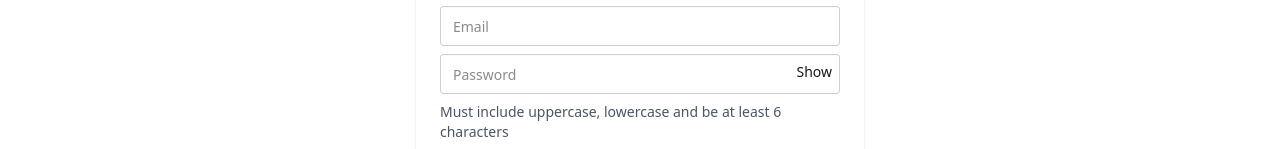
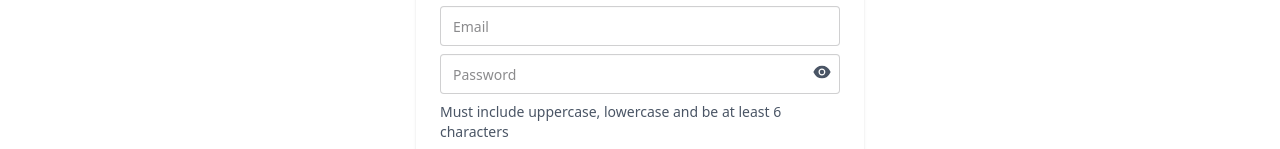
Before and after one commit to MollikaFaria06/ToyTopia, a React (Vite) app: page /register in a window 1280 px wide. Shown: the part 254-403 px from the top of the page. Built offline with nearby package versions, Linux system fonts and the light colour scheme; no server answers.

Commit message:
Added register page password field eye icon

```diff
--- a/src/pages/Register.jsx
+++ b/src/pages/Register.jsx
@@ -2,6 +2,7 @@ import React, { useContext, useState, useEffect } from "react";
 import { AuthContext } from "../contexts/AuthProvider";
 import { useNavigate, Link } from "react-router-dom";
 import Swal from "sweetalert2";
+import { AiFillEye, AiFillEyeInvisible } from "react-icons/ai"; // import icons
 
 export default function Register() {
   useEffect(() => { document.title = "ToyTopia | Register"; }, []);
@@ -47,22 +48,38 @@ export default function Register() {
     <div className="max-w-md mx-auto bg-white rounded p-6 shadow">
       <h2 className="text-2xl font-bold text-blue-800 mb-4">Register Here</h2>
       <form onSubmit={onSubmit}>
-        <input value={name} onChange={e=>setName(e.target.value)} placeholder="Name" className="input w-full mb-2" required />
-        <input value={photoURL} onChange={e=>setPhotoURL(e.target.value)} placeholder="Photo URL" className="input w-full mb-2" />
-        <input value={email} onChange={e=>setEmail(e.target.value)} type="email" placeholder="Email" className="input w-full mb-2" required />
+        <input value={name} onChange={e => setName(e.target.value)} placeholder="Name" className="input w-full mb-2" required />
+        <input value={photoURL} onChange={e => setPhotoURL(e.target.value)} placeholder="Photo URL" className="input w-full mb-2" />
+        <input value={email} onChange={e => setEmail(e.target.value)} type="email" placeholder="Email" className="input w-full mb-2" required />
+
         <div className="relative mb-2">
-          <input value={password} onChange={e=>setPassword(e.target.value)} type={showPass ? "text" : "password"} placeholder="Password" className="input w-full" required />
-          <button type="button" onClick={()=>setShowPass(s=>!s)} className="absolute right-2 top-2 text-sm">{showPass ? "Hide" : "Show"}</button>
+          <input
+            value={password}
+            onChange={e => setPassword(e.target.value)}
+            type={showPass ? "text" : "password"}
+            placeholder="Password"
+            className="input w-full"
+            required
+          />
+          <button
+            type="button"
+            onClick={() => setShowPass(s => !s)}
+            className="absolute right-2 top-2 text-xl text-gray-600"
+          >
+            {showPass ? <AiFillEyeInvisible /> : <AiFillEye />}
+          </button>
         </div>
+
         <div className="text-sm text-gray-600 mb-2">
           Must include uppercase, lowercase and be at least 6 characters
         </div>
         <button type="submit" className="btn bg-orange-500 text-white w-full">Register</button>
       </form>
+
       <div className="text-center mt-4">
         <button onClick={handleGoogle} className="btn btn-outline text-blue-800 bg-yellow-200">Continue with Google</button>
       </div>
-      <div className="mt-4 text-sm text-blue-800 ">Already have an account? <Link to="/login" className="underline">Login</Link></div>
+      <div className="mt-4 text-sm text-blue-800">Already have an account? <Link to="/login" className="underline">Login</Link></div>
     </div>
   );
 }
```
